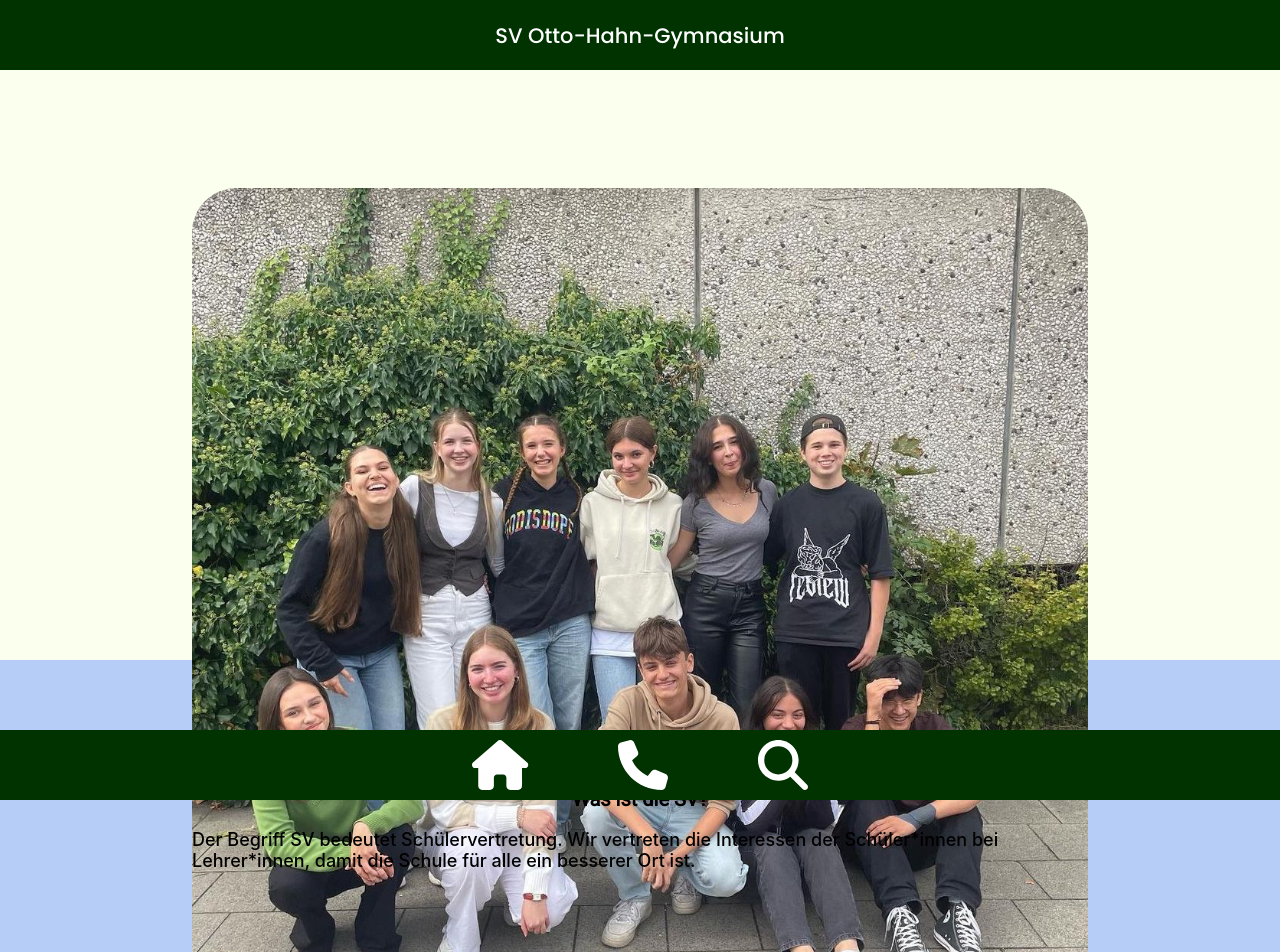
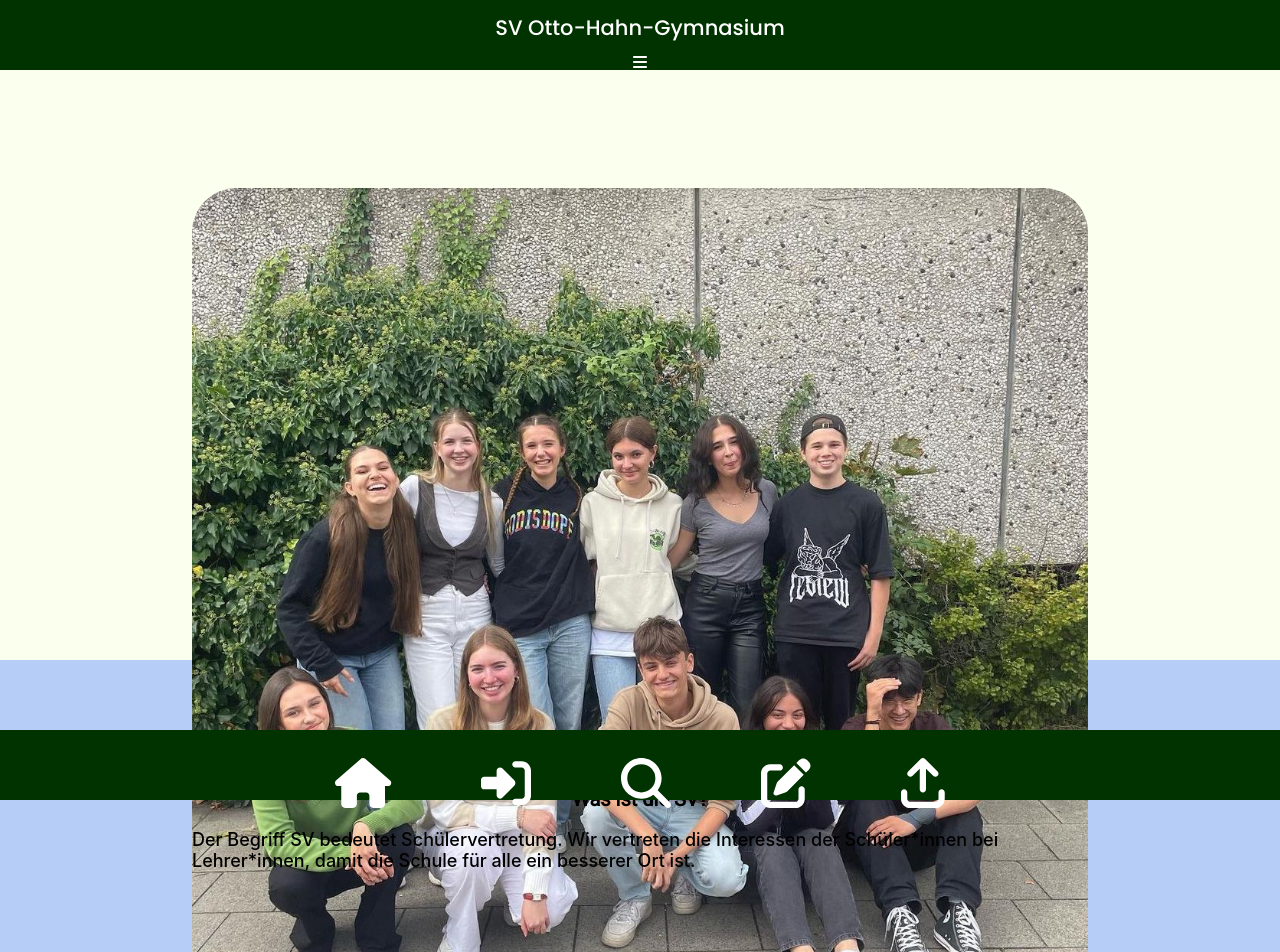
Before and after one commit to AlexDerAndros/SVOHG, a React (Create React App) app: page / in a window 1280 px wide. Shown: the top 952 px of the page. Built offline with nearby package versions, Linux system fonts and the light colour scheme.

Commit message:
Update App.tsx

```diff
--- a/src/App.tsx
+++ b/src/App.tsx
@@ -2,7 +2,7 @@ import React, { useState } from 'react';
 import './App.css';
 import { Routes, BrowserRouter, Route, Link } from 'react-router-dom';
 import { FontAwesomeIcon } from '@fortawesome/react-fontawesome';
-import { faBars, faHouse, faMagnifyingGlass, faPhone, faTimes } from '@fortawesome/free-solid-svg-icons';
+import { faBars, faHouse, faMagnifyingGlass, faPhone, faTimes, faRightToBracket, faPenToSquare, faArrowUpFromBracket} from '@fortawesome/free-solid-svg-icons';
 import SVKasten1 from './SVKasten/SVKasten';
 import Anmeldeformular1 from './Anmeldeformular/Anmeldeformular';
 import Login1 from './Login/Login';
@@ -16,6 +16,44 @@ export default function App() {
 }
 
 function HeaderBottom() {
+  const [startseite, setStartseite] = useState(false);
+  const [login, setLogin] = useState(false);
+  const [svKasten, setSvKasten] = useState(false);
+  const [ search, setSearch] = useState(false);
+  const [ Anmeldeformular, setAnmeldeformular] = useState(false);
+
+
+  const pressSearch = () => {
+    setSearch(true);
+    setSvKasten(false);
+    setLogin(false);
+    setStartseite(false);
+  }
+  const pressStartseite = () => {
+    setSearch(false);
+    setSvKasten(false);
+    setLogin(false);
+    setStartseite(true);
+  }
+  const pressLogin = () => {
+    setSearch(false);
+    setSvKasten(false);
+    setLogin(true);
+    setStartseite(false);
+  }
+  const pressSVKasten = () => {
+    setSearch(false);
+    setSvKasten(true);
+    setLogin(false);
+    setStartseite(false);
+  }
+  const pressAnmeldeformular = () => {
+    setSearch(false);
+    setSvKasten(false);
+    setLogin(false);
+    setStartseite(false);
+    setAnmeldeformular(true);
+  }
   const [click, setClick] = useState(false);
   const [value, setValue] = useState('');
   const [list, setList] = useState([
@@ -71,12 +109,48 @@ function HeaderBottom() {
         <div className='title'>
           SV Otto-Hahn-Gymnasium
         </div>
+         <FontAwesomeIcon icon={faBars}  onClick={press} className ="hamburger-menu"/>
       </header>
+      <div>
+        {/* {startseite ? (
+          <div>
+            <Startseite/>
+          </div>
+        ) : search ? (
+          <div>
+            <Search/>
+          </div>
+        ) : svKasten ? (
+          <div>
+            <SVKasten1/>
+          </div>
+        ): login ? (
+          <div>
+            <Login1/>
+          </div>
+        ) : (
+          <div>
+            Error
+          </div>
+        )} */}
+      </div>
       <footer>
-        <div className='icons_footer'>
-        <FontAwesomeIcon icon={faHouse} className='house_icon' />
-        <FontAwesomeIcon icon={faPhone} className='house_icon' />
-        <FontAwesomeIcon icon={faMagnifyingGlass} className='house_icon' />
+        <div className='icons_footer' style={{bottom:"0%"}}>
+        <Link to='/'>
+         <FontAwesomeIcon icon={faHouse} className='house_icon' onClick={pressStartseite} />
+        </Link>
+        <Link to = '/login'>
+         <FontAwesomeIcon icon={faRightToBracket} className='house_icon' onClick={pressLogin}/>
+        </Link>
+        <Link to='/Search'>
+         <FontAwesomeIcon icon={faMagnifyingGlass} className='house_icon' onClick ={pressSearch}/>
+        </Link>
+        <Link to="/SV Kasten">
+         <FontAwesomeIcon icon={faPenToSquare}  className='house_icon' onClick={pressSVKasten} />
+         </Link>
+         <Link to="/Anmeldeformular">
+          <FontAwesomeIcon icon={faArrowUpFromBracket} className='house_icon'/>
+         </Link>
         </div>
       </footer>
        <br/>
@@ -85,9 +159,10 @@ function HeaderBottom() {
 
       <Routes>
         <Route path='/' element={<Startseite />} />
-        <Route path='/Login' element={<Login1 />} />
-        <Route path='/Anmeldeformular' element={<Anmeldeformular1 />} />
-        <Route path='/SV Kasten' element={<SVKasten1 />} />
+        <Route path='/Login' element={<Login />} />
+        <Route path='/Anmeldeformular' element={<Anmeldeformularr/>} />
+        <Route path='/SV Kasten' element={<SVKasten />} />
+        <Route path='/Search' element={<Search />} />
       </Routes>
       </BrowserRouter>
     </>
@@ -144,10 +219,11 @@ function Startseite() {
     </div>
 </div>
 
+<AboutUs/>
 
 
 
-    <AboutUs/>
+
     </>
   );
 }
@@ -161,3 +237,36 @@ function AboutUs() {
   </div>
   );
 }
+function Search() {
+  return (
+   <div>
+     Search
+     <AboutUs/>
+   </div>
+  );
+
+}
+function Login() {
+  return (
+   <>
+     <Login1/>
+     <AboutUs/>
+   </>
+  );
+}
+function Anmeldeformularr() {
+  return (
+   <>
+     <Anmeldeformular1/>
+     <AboutUs/>
+   </>
+  );
+}
+function SVKasten() {
+  return (
+   <>
+     <SVKasten1/>
+     <AboutUs/>
+   </>
+  );
+}
```
